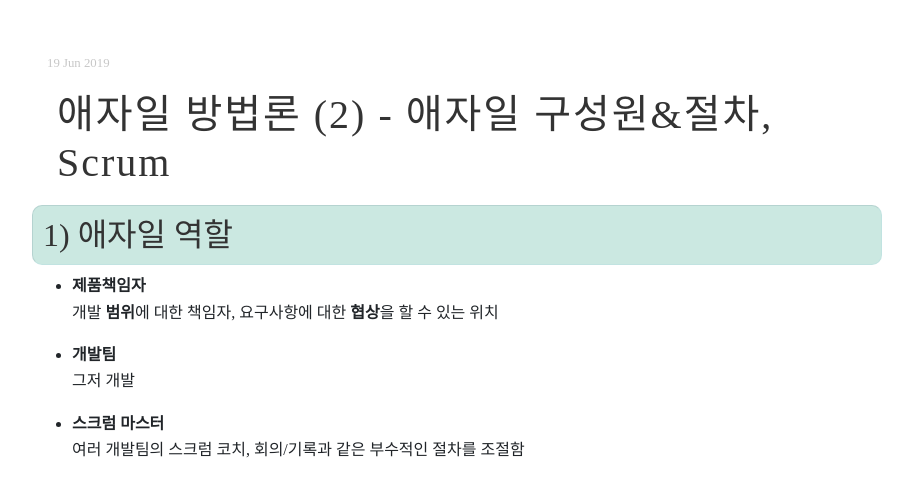
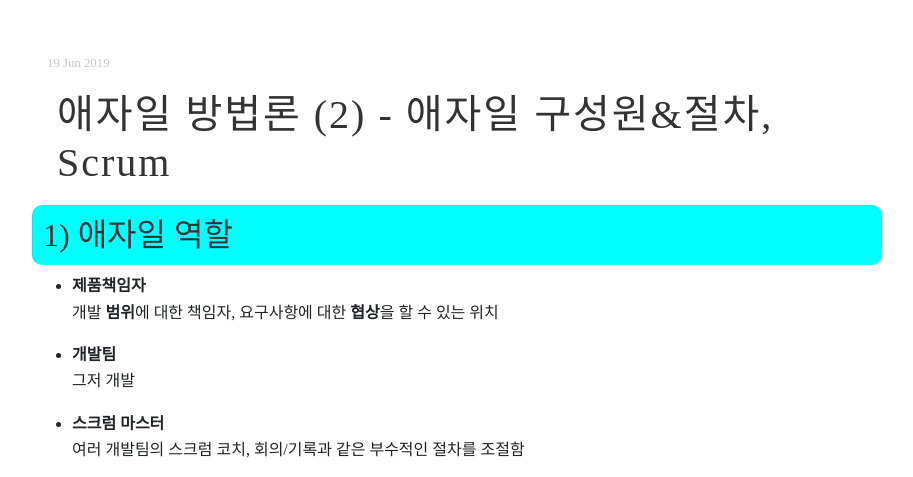
Before and after one commit to DongChanS/DongChanS.github.io, a Jekyll site: the page built from _posts/2019-06-19-87.md, in a window 1280 px wide and 1400 px high, scrolled down 307 px. Shown: the part 55-532 px from the top of the window, without its empty margins (96-1009 px from the left). Built offline with Jekyll 4.4.1, drawn with Linux system fonts in a browser that asks for light colours; nearby versions of some CDN libraries; some web fonts are replaced; comment, search, counter and statistics services are not loaded.

Commit message:
change some css

```diff
--- a/_sass/uno.scss
+++ b/_sass/uno.scss
@@ -956,10 +956,23 @@
 	margin-bottom: .4em;
 	color: #333333;
 	font-weight: 700;
-	background-color: #cbe8e1;
 	border-radius: 10px;
 	padding: 10px;
 	-webkit-font-smoothing: antialiased; }
+
+h1, h2 {
+	background-color: aqua;
+}
+
+h3 {
+	background-color : aquamarine;
+	margin-left : 10px;
+}
+
+h4 {
+	background-color: #cbe8e1;
+	margin-left : 10px;
+}
 
 h1 {
 	margin-top: 0;
```
